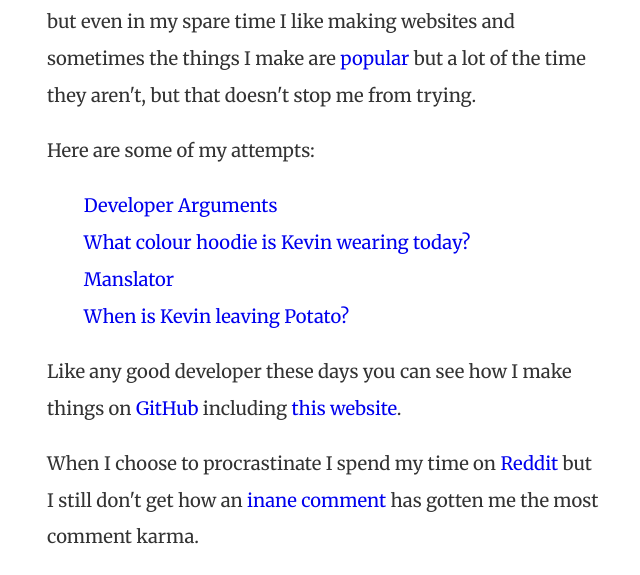
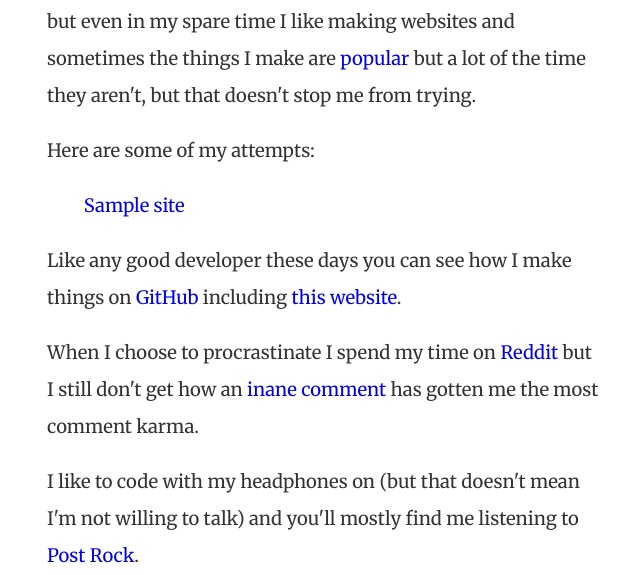
Before and after one commit to kevincarrogan/kevin.carrogan.com, a Python web app: template templates/index.html in a window 1280 px wide. Shown: the part 350-925 px from the top of the page, without its empty margins (317-957 px from the left). Run offline with Jinja, Linux system fonts and the light colour scheme; the template is opened without the code that fills it: most values are stand-ins (such as "Sample title", 1, 10 or a date in 2020); some libraries are stand-ins or nearby versions.

Commit message:
Separate out sites into a module

```diff
--- a/main.py
+++ b/main.py
@@ -9,6 +9,7 @@ from starlette.staticfiles import StaticFiles
 from starlette.templating import Jinja2Templates
 
 from letterboxd import get_letterboxd_most_recently_watched_details
+from sites import SITES
 from work import get_current_work_place
 
 templates = Jinja2Templates(directory="templates")
@@ -30,6 +31,7 @@ async def index(request):
 
     ctx = {
         "letterboxd_result": letterboxd_result,
+        "sites": SITES,
         "work_result": work_result,
         "request": request,
     }
--- a/templates/index.html
+++ b/templates/index.html
@@ -97,20 +97,11 @@
       <p>Here are some of my attempts:</p>
 
       <ul class="list-of-links">
+        {% for name, url in sites %}
         <li>
-          <a href="https://www.developerarguments.com">Developer Arguments</a>
+          <a href="{{url}}">{{name}}</a>
         </li>
-        <li>
-          <a href="https://whatcolourhoodieiskevinwearingtoday.com/"
-            >What colour hoodie is Kevin wearing today?</a
-          >
-        </li>
-        <li><a href="https://www.manslator.app">Manslator</a></li>
-        <li>
-          <a href="https://wheniskevinleavingpotatocom.kevincarrogan.now.sh"
-            >When is Kevin leaving Potato?</a
-          >
-        </li>
+        {% endfor %}
       </ul>
 
       <p>
```
Also changed, not shown: sites.py (added, +12 -0 lines).
